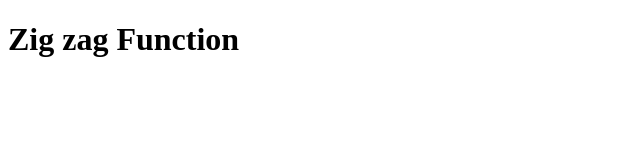
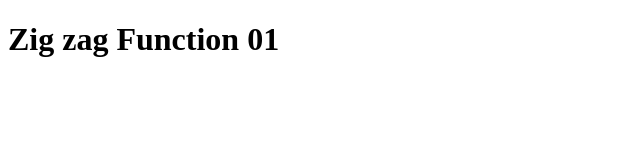
Before and after one commit to Mqasim0/Learn_Git, a plain HTML site: page JavascriptTest/index.html in a window 1280 px wide. Shown: the full height of the page, 0-640 px from the left. Drawn offline with Linux system fonts and the light colour scheme.

Commit message:
chaning heading in index.html

```diff
--- a/JavascriptTest/index.html
+++ b/JavascriptTest/index.html
@@ -7,7 +7,7 @@
   <title>ZIG ZAG Function</title>
 </head>
 <body>
-  <h1>Zig zag Function</h1>
+  <h1>Zig zag Function 01</h1>
 
   <script src="app.js"></script>
 </body>
```
